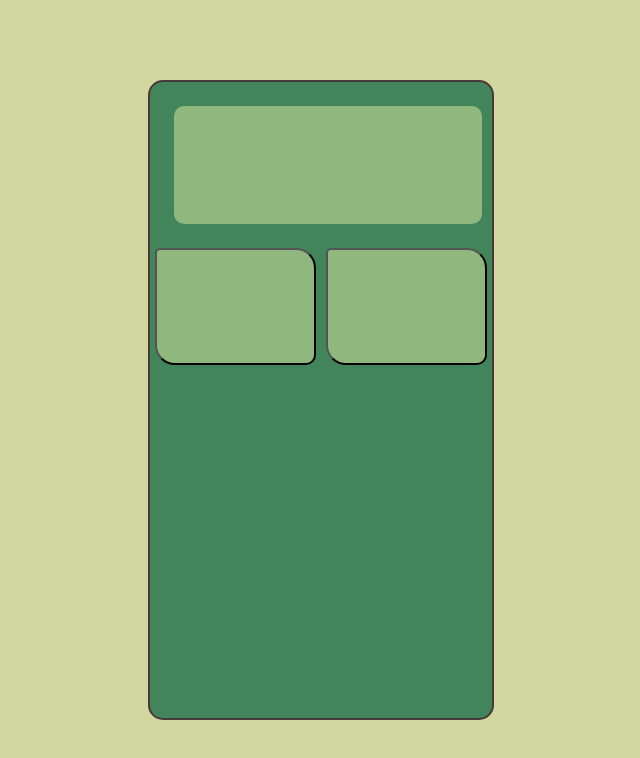
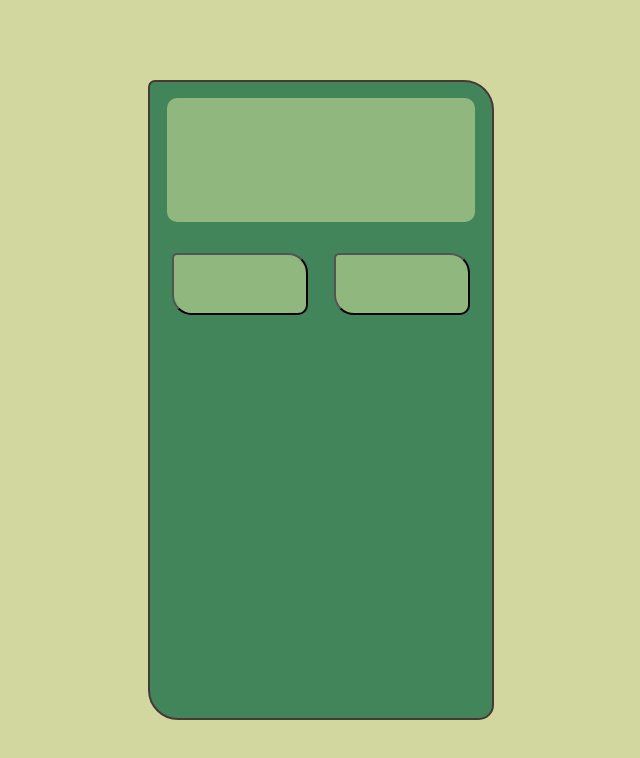
Before and after one commit to AniKrisn/calculator, a plain HTML site: page index.html in a window 1280 px wide. Shown: the whole page, without its empty margins (319-959 px from the left). Drawn offline with Linux system fonts and the light colour scheme.

Commit message:
fix centering for display and clear boxes

```diff
--- a/style.css
+++ b/style.css
@@ -21,13 +21,14 @@ body {
     width: 27vw;
     border: 2px solid #483838;
     background-color: #42855B;
-    border-radius: 15px;
+    border-radius: 7px 30px 15px;
+    padding-top: 2vh;
 }
 
 .container > .frame > .display {
     height: 12.5%;
     width: 90%;
-    margin: 3vh;
+    margin: auto;
     background-color: #90B77D;
     border-radius: 10px;
     flex-basis: 20%;
@@ -35,14 +36,14 @@ body {
 
 .container > .frame > .container {
     flex-basis: 20%;
+    justify-content: center;
 }
 
 .container > .frame > .container > button {
-    flex-grow: 1;
-    height: 100%;
-    width: 100%;
+    height: 50%;
+    width: 40%;
+    margin: 1vw;
     background-color: #90B77D;
-    margin: 5px;
     border-radius: 5px 20px 10px;
 }
 
```
